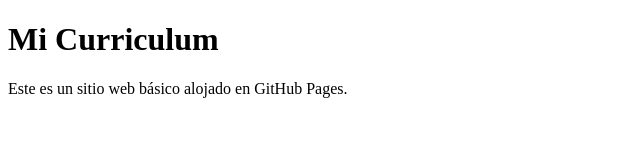
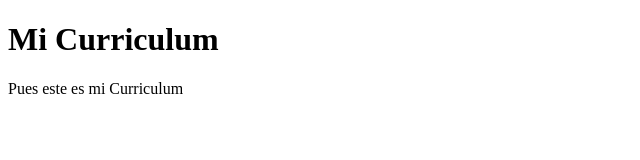
Before and after one commit to FoRsakeN05/FoRsakeN05.github.io, a plain HTML site: page index.html in a window 1280 px wide. Shown: the whole page, without its empty margins (0-640 px from the left). Drawn offline with Linux system fonts and the light colour scheme.

Commit message:
Descripción de los cambios

```diff
--- a/index.html
+++ b/index.html
@@ -5,6 +5,6 @@
 </head>
 <body>
     <h1>Mi Curriculum</h1>
-    <p>Este es un sitio web básico alojado en GitHub Pages.</p>
+    <p>Pues este es mi Curriculum</p>
 </body>
 </html>
```
